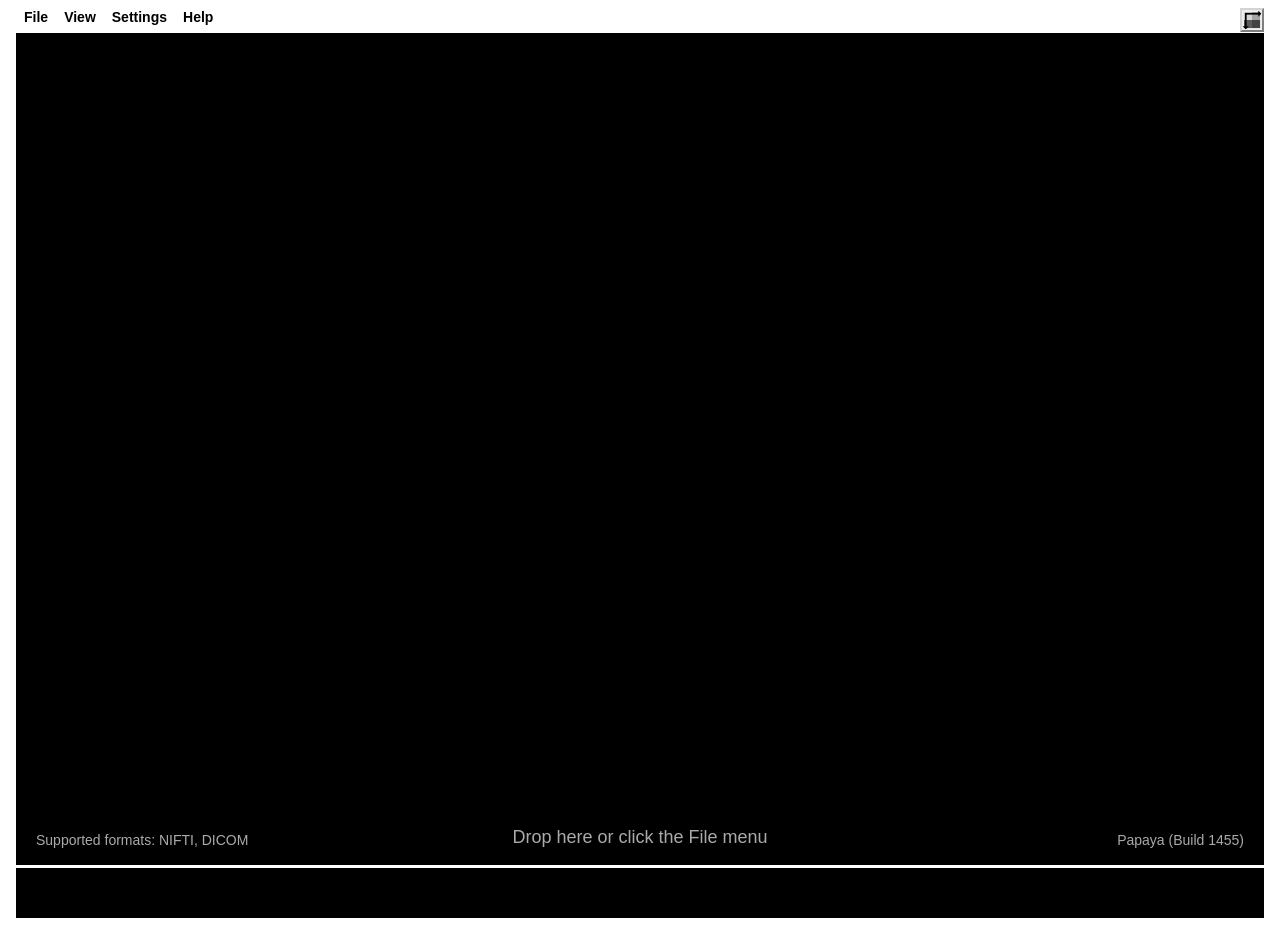
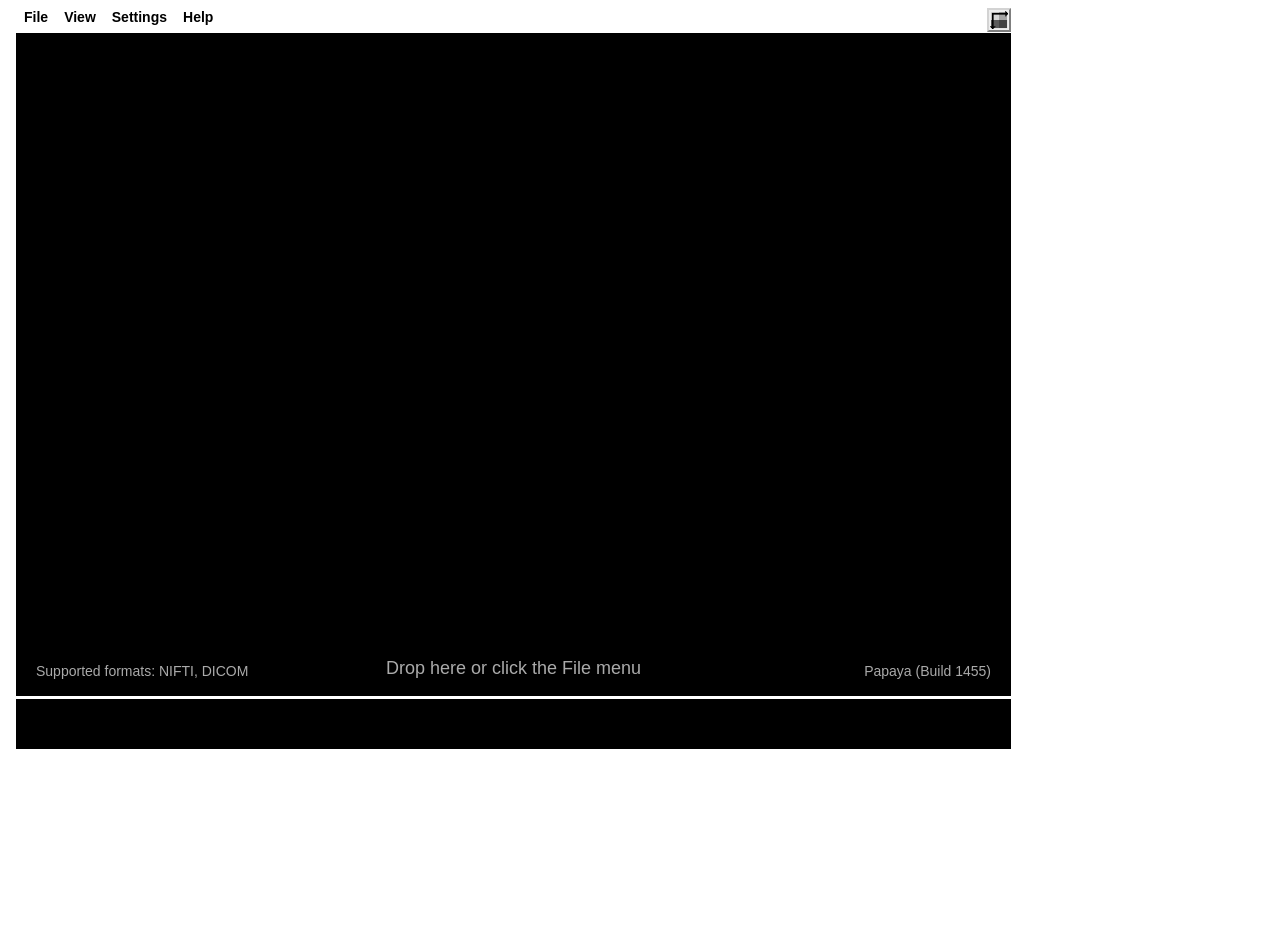
Before and after one commit to almuhkz/oncozeroweb, a React (Create React App) app in the folder oncozeroweb/: page / in a window 1280 px wide. After the commit the page ends 800 px from the top, so only its background shows below. Built offline with nearby package versions, Linux system fonts and the light colour scheme.

Commit message:
display 80% fix

```diff
--- a/oncozeroweb/src/App.js
+++ b/oncozeroweb/src/App.js
@@ -23,14 +23,14 @@ function App() {
   };
 
   return (
-    <div className="container">
-      <div className="content">
+    <div>
+      <div style={{ width: "80%", marginTop: "5px" }}>
         <div id="papaya_viewer" className="papaya" hidden={nonDicomImg}></div>
         {!!selectedFile && !!nonDicomImg && (
           <img
             alt="Medical file preview"
             src={URL.createObjectURL(selectedFile)}
-            className="preview-image"
+            style={{ width: "900px", height: "700px", objectFit: "contain" }}
             onError={handleURLExpired}
           />
         )}
```
